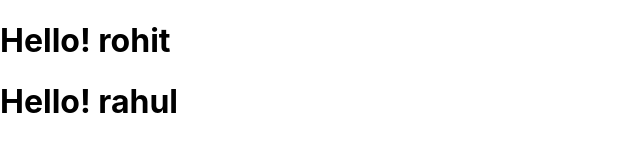
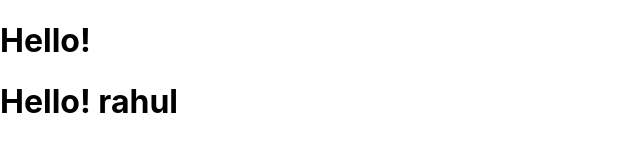
Before and after one commit to dac-dec-21/mini-project, a React (Create React App) app: page / in a window 1280 px wide. Shown: the top 146 px of the page, without its empty margins (0-640 px from the left). Built offline with nearby package versions, Linux system fonts and the light colour scheme.

Commit message:
components.

```diff
--- a/src/App.js
+++ b/src/App.js
@@ -1,19 +1,22 @@
 export default function App() {
   return (
     <div>
-      <Hello id="1" name="rohit" />
-      <Hello id="2" name="rahul" />
+      <Hello />
+      <Hello name="rahul" />
       <Hello id="2" name="virat" />
     </div>
   );
 }
 
-// Hello();
-// Hello(1);
-// Hello(1, 2);
-// <Hello />
-function Hello(p1) {
-  console.log(p1);
+/*function Hello() {
+  return <h1>Hello!  </h1>;
+}*/
 
+/*function Hello(p1) {
   return <h1>Hello! {p1.name} </h1>;
+}*/
+
+// with descruting
+function Hello({ name, id }) {
+  return <h1>Hello! {name} </h1>;
 }
```
